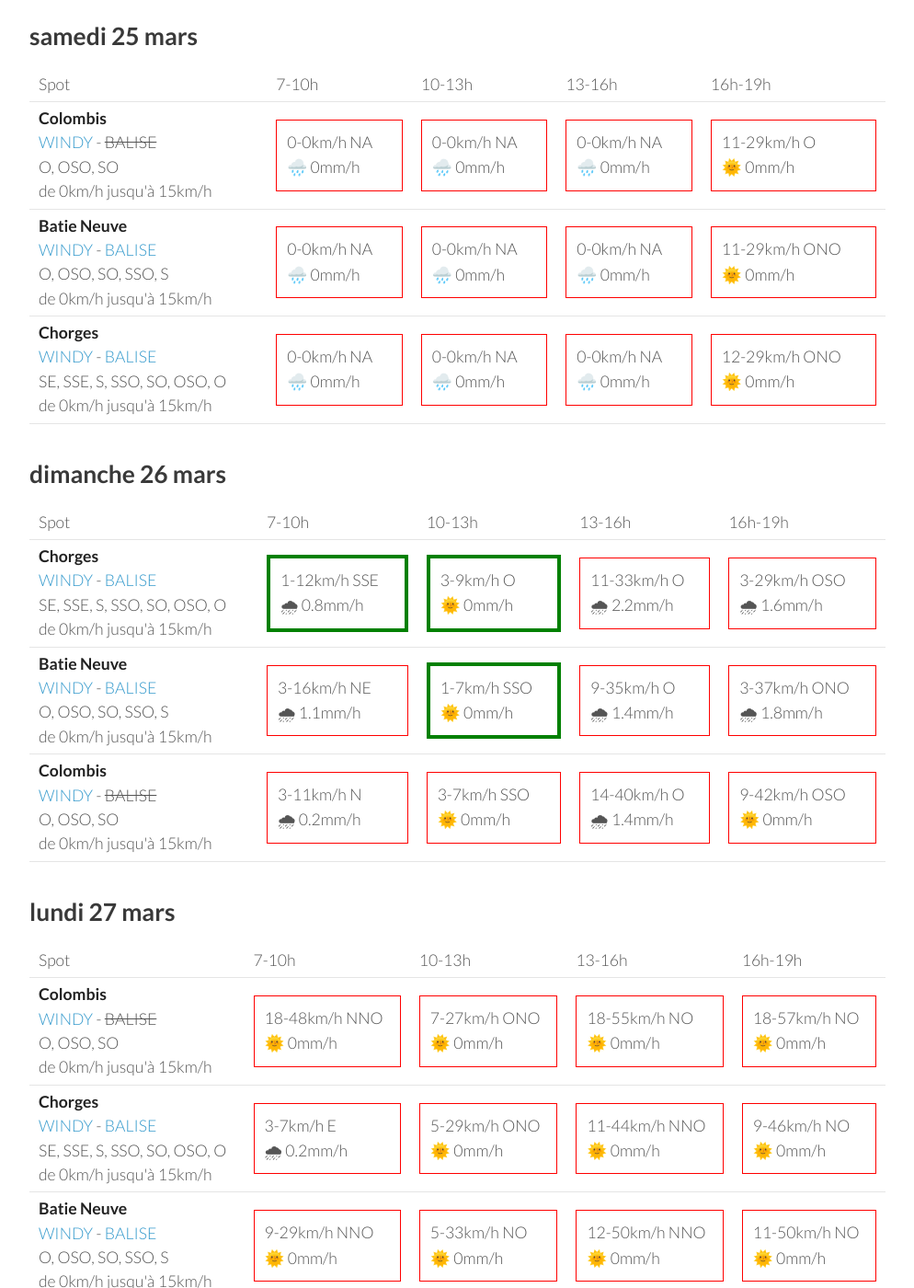
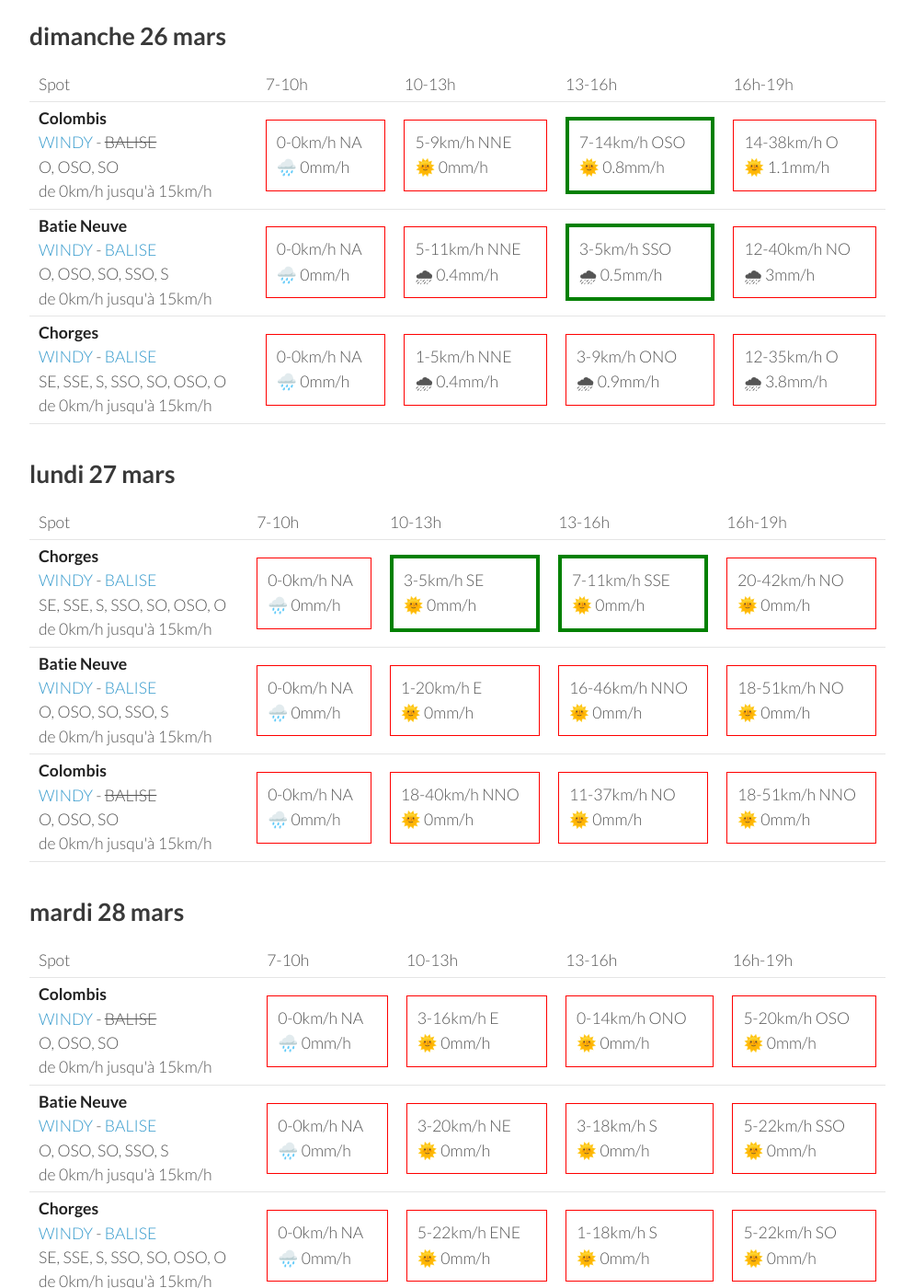
Before and after one commit to parapente-dans-le-nord/parapente-dans-le-nord.github.io, a Jekyll site: the page built from saint_andre.markdown, in a window 1280 px wide and 1400 px high, scrolled down 256 px. Shown: the whole window at 92% size, without its empty margins (26-1020 px from the left). Built offline with Jekyll 4.4.1, drawn with Linux system fonts in a browser that asks for light colours; some of the changed text lies outside the part shown.

Commit message:
update index.markdown

```diff
--- a/saint_andre.markdown
+++ b/saint_andre.markdown
@@ -7,9 +7,9 @@ title:  "Tous les spots"
 {: .links}
 
 # Prevision Windy, modèle Arome
-page mise à jour le samedi 25 mars 22:36
+page mise à jour le dimanche 26 mars 06:35
 
-## samedi 25 mars
+## dimanche 26 mars
 
 {::nomarkdown}
 <table>
@@ -25,73 +25,27 @@ page mise à jour le samedi 25 mars 22:36
         <td><strong>Colombis</strong><br><a href="https://windy.com/44.494/6.216?44.559,6.262,10">WINDY</a> - <span class="no-balise"> BALISE </span><br> <span class="vent-favorable">O, OSO, SO</span><br><span class="force-vent">de 0km/h jusqu'à 15km/h</span> </td>
 
             <td><div class="not-flyable"><p>0-0km/h NA</p><p>🌧️ 0mm/h</p></div></td>
-            <td><div class="not-flyable"><p>0-0km/h NA</p><p>🌧️ 0mm/h</p></div></td>
-            <td><div class="not-flyable"><p>0-0km/h NA</p><p>🌧️ 0mm/h</p></div></td>
-            <td><div class="not-flyable"><p>11-29km/h O</p><p>🌞 0mm/h</p></div></td>
+            <td><div class="not-flyable"><p>5-9km/h NNE</p><p>🌞 0mm/h</p></div></td>
+            <td><div class="flyable"><p>7-14km/h OSO</p><p>🌞 0.8mm/h</p></div></td>
+            <td><div class="not-flyable"><p>14-38km/h O</p><p>🌞 1.1mm/h</p></div></td>
 
     </tr>
 <tr>
         <td><strong>Batie Neuve</strong><br><a href="https://windy.com/44.584/6.236?44.559,6.262,10,m:eTtagly">WINDY</a> - <span class=""><a href="https://www.openwindmap.org/PP554">BALISE</a> </span><br> <span class="vent-favorable">O, OSO, SO, SSO, S</span><br><span class="force-vent">de 0km/h jusqu'à 15km/h</span> </td>
 
             <td><div class="not-flyable"><p>0-0km/h NA</p><p>🌧️ 0mm/h</p></div></td>
-            <td><div class="not-flyable"><p>0-0km/h NA</p><p>🌧️ 0mm/h</p></div></td>
-            <td><div class="not-flyable"><p>0-0km/h NA</p><p>🌧️ 0mm/h</p></div></td>
-            <td><div class="not-flyable"><p>11-29km/h ONO</p><p>🌞 0mm/h</p></div></td>
+            <td><div class="not-flyable"><p>5-11km/h NNE</p><p>🌧 0.4mm/h</p></div></td>
+            <td><div class="flyable"><p>3-5km/h SSO</p><p>🌧 0.5mm/h</p></div></td>
+            <td><div class="not-flyable"><p>12-40km/h NO</p><p>🌧 3mm/h</p></div></td>
 
     </tr>
 <tr>
         <td><strong>Chorges</strong><br><a href="https://windy.com/44.578/6.280?44.559,6.262,10">WINDY</a> - <span class=""><a href="https://www.openwindmap.org/PP554">BALISE</a> </span><br> <span class="vent-favorable">SE, SSE, S, SSO, SO, OSO, O</span><br><span class="force-vent">de 0km/h jusqu'à 15km/h</span> </td>
 
             <td><div class="not-flyable"><p>0-0km/h NA</p><p>🌧️ 0mm/h</p></div></td>
-            <td><div class="not-flyable"><p>0-0km/h NA</p><p>🌧️ 0mm/h</p></div></td>
-            <td><div class="not-flyable"><p>0-0km/h NA</p><p>🌧️ 0mm/h</p></div></td>
-            <td><div class="not-flyable"><p>12-29km/h ONO</p><p>🌞 0mm/h</p></div></td>
-
-    </tr>
-
-</tbody>
-</table>
-{:/}
-## dimanche 26 mars
-
-{::nomarkdown}
-<table>
-  <tbody>
-    <tr>
-      <td>Spot</td>
-      <td>7-10h</td>
-      <td>10-13h</td>
-      <td>13-16h</td>
-      <td>16h-19h</td>
-    </tr>
-<tr>
-        <td><strong>Chorges</strong><br><a href="https://windy.com/44.578/6.280?44.559,6.262,10">WINDY</a> - <span class=""><a href="https://www.openwindmap.org/PP554">BALISE</a> </span><br> <span class="vent-favorable">SE, SSE, S, SSO, SO, OSO, O</span><br><span class="force-vent">de 0km/h jusqu'à 15km/h</span> </td>
-
-            <td><div class="flyable"><p>1-12km/h SSE</p><p>🌧 0.8mm/h</p></div></td>
-            <td><div class="flyable"><p>3-9km/h O</p><p>🌞 0mm/h</p></div></td>
-            <td><div class="not-flyable"><p>11-33km/h O</p><p>🌧 2.2mm/h</p></div></td>
-            <td><div class="not-flyable"><p>3-29km/h OSO</p><p>🌧 1.6mm/h</p></div></td>
-
-
-    </tr>
-<tr>
-        <td><strong>Batie Neuve</strong><br><a href="https://windy.com/44.584/6.236?44.559,6.262,10,m:eTtagly">WINDY</a> - <span class=""><a href="https://www.openwindmap.org/PP554">BALISE</a> </span><br> <span class="vent-favorable">O, OSO, SO, SSO, S</span><br><span class="force-vent">de 0km/h jusqu'à 15km/h</span> </td>
-
-            <td><div class="not-flyable"><p>3-16km/h NE</p><p>🌧 1.1mm/h</p></div></td>
-            <td><div class="flyable"><p>1-7km/h SSO</p><p>🌞 0mm/h</p></div></td>
-            <td><div class="not-flyable"><p>9-35km/h O</p><p>🌧 1.4mm/h</p></div></td>
-            <td><div class="not-flyable"><p>3-37km/h ONO</p><p>🌧 1.8mm/h</p></div></td>
-
-
-    </tr>
-<tr>
-        <td><strong>Colombis</strong><br><a href="https://windy.com/44.494/6.216?44.559,6.262,10">WINDY</a> - <span class="no-balise"> BALISE </span><br> <span class="vent-favorable">O, OSO, SO</span><br><span class="force-vent">de 0km/h jusqu'à 15km/h</span> </td>
-
-            <td><div class="not-flyable"><p>3-11km/h N</p><p>🌧 0.2mm/h</p></div></td>
-            <td><div class="not-flyable"><p>3-7km/h SSO</p><p>🌞 0mm/h</p></div></td>
-            <td><div class="not-flyable"><p>14-40km/h O</p><p>🌧 1.4mm/h</p></div></td>
-            <td><div class="not-flyable"><p>9-42km/h OSO</p><p>🌞 0mm/h</p></div></td>
-
+            <td><div class="not-flyable"><p>1-5km/h NNE</p><p>🌧 0.4mm/h</p></div></td>
+            <td><div class="not-flyable"><p>3-9km/h ONO</p><p>🌧 0.9mm/h</p></div></td>
+            <td><div class="not-flyable"><p>12-35km/h O</p><p>🌧 3.8mm/h</p></div></td>
 
     </tr>
 
@@ -111,33 +65,30 @@ page mise à jour le samedi 25 mars 22:36
       <td>16h-19h</td>
     </tr>
 <tr>
-        <td><strong>Colombis</strong><br><a href="https://windy.com/44.494/6.216?44.559,6.262,10">WINDY</a> - <span class="no-balise"> BALISE </span><br> <span class="vent-favorable">O, OSO, SO</span><br><span class="force-vent">de 0km/h jusqu'à 15km/h</span> </td>
-
-            <td><div class="not-flyable"><p>18-48km/h NNO</p><p>🌞 0mm/h</p></div></td>
-            <td><div class="not-flyable"><p>7-27km/h ONO</p><p>🌞 0mm/h</p></div></td>
-            <td><div class="not-flyable"><p>18-55km/h NO</p><p>🌞 0mm/h</p></div></td>
-            <td><div class="not-flyable"><p>18-57km/h NO</p><p>🌞 0mm/h</p></div></td>
-
-
-    </tr>
-<tr>
         <td><strong>Chorges</strong><br><a href="https://windy.com/44.578/6.280?44.559,6.262,10">WINDY</a> - <span class=""><a href="https://www.openwindmap.org/PP554">BALISE</a> </span><br> <span class="vent-favorable">SE, SSE, S, SSO, SO, OSO, O</span><br><span class="force-vent">de 0km/h jusqu'à 15km/h</span> </td>
 
-            <td><div class="not-flyable"><p>3-7km/h E</p><p>🌧 0.2mm/h</p></div></td>
-            <td><div class="not-flyable"><p>5-29km/h ONO</p><p>🌞 0mm/h</p></div></td>
-            <td><div class="not-flyable"><p>11-44km/h NNO</p><p>🌞 0mm/h</p></div></td>
-            <td><div class="not-flyable"><p>9-46km/h NO</p><p>🌞 0mm/h</p></div></td>
-
+            <td><div class="not-flyable"><p>0-0km/h NA</p><p>🌧️ 0mm/h</p></div></td>
+            <td><div class="flyable"><p>3-5km/h SE</p><p>🌞 0mm/h</p></div></td>
+            <td><div class="flyable"><p>7-11km/h SSE</p><p>🌞 0mm/h</p></div></td>
+            <td><div class="not-flyable"><p>20-42km/h NO</p><p>🌞 0mm/h</p></div></td>
 
     </tr>
 <tr>
         <td><strong>Batie Neuve</strong><br><a href="https://windy.com/44.584/6.236?44.559,6.262,10,m:eTtagly">WINDY</a> - <span class=""><a href="https://www.openwindmap.org/PP554">BALISE</a> </span><br> <span class="vent-favorable">O, OSO, SO, SSO, S</span><br><span class="force-vent">de 0km/h jusqu'à 15km/h</span> </td>
 
-            <td><div class="not-flyable"><p>9-29km/h NNO</p><p>🌞 0mm/h</p></div></td>
-            <td><div class="not-flyable"><p>5-33km/h NO</p><p>🌞 0mm/h</p></div></td>
-            <td><div class="not-flyable"><p>12-50km/h NNO</p><p>🌞 0mm/h</p></div></td>
-            <td><div class="not-flyable"><p>11-50km/h NO</p><p>🌞 0mm/h</p></div></td>
+            <td><div class="not-flyable"><p>0-0km/h NA</p><p>🌧️ 0mm/h</p></div></td>
+            <td><div class="not-flyable"><p>1-20km/h E</p><p>🌞 0mm/h</p></div></td>
+            <td><div class="not-flyable"><p>16-46km/h NNO</p><p>🌞 0mm/h</p></div></td>
+            <td><div class="not-flyable"><p>18-51km/h NO</p><p>🌞 0mm/h</p></div></td>
 
+    </tr>
+<tr>
+        <td><strong>Colombis</strong><br><a href="https://windy.com/44.494/6.216?44.559,6.262,10">WINDY</a> - <span class="no-balise"> BALISE </span><br> <span class="vent-favorable">O, OSO, SO</span><br><span class="force-vent">de 0km/h jusqu'à 15km/h</span> </td>
+
+            <td><div class="not-flyable"><p>0-0km/h NA</p><p>🌧️ 0mm/h</p></div></td>
+            <td><div class="not-flyable"><p>18-40km/h NNO</p><p>🌞 0mm/h</p></div></td>
+            <td><div class="not-flyable"><p>11-37km/h NO</p><p>🌞 0mm/h</p></div></td>
+            <td><div class="not-flyable"><p>18-51km/h NNO</p><p>🌞 0mm/h</p></div></td>
 
     </tr>
 
@@ -159,31 +110,28 @@ page mise à jour le samedi 25 mars 22:36
 <tr>
         <td><strong>Colombis</strong><br><a href="https://windy.com/44.494/6.216?44.559,6.262,10">WINDY</a> - <span class="no-balise"> BALISE </span><br> <span class="vent-favorable">O, OSO, SO</span><br><span class="force-vent">de 0km/h jusqu'à 15km/h</span> </td>
 
+            <td><div class="not-flyable"><p>0-0km/h NA</p><p>🌧️ 0mm/h</p></div></td>
             <td><div class="not-flyable"><p>3-16km/h E</p><p>🌞 0mm/h</p></div></td>
-            <td><div class="not-flyable"><p>1-14km/h SSO</p><p>🌞 0mm/h</p></div></td>
-            <td><div class="not-flyable"><p>3-18km/h OSO</p><p>🌞 0mm/h</p></div></td>
-            <td><div class="not-flyable"><p>1-18km/h SO</p><p>🌞 0mm/h</p></div></td>
-
+            <td><div class="not-flyable"><p>0-14km/h ONO</p><p>🌞 0mm/h</p></div></td>
+            <td><div class="not-flyable"><p>5-20km/h OSO</p><p>🌞 0mm/h</p></div></td>
 
     </tr>
 <tr>
         <td><strong>Batie Neuve</strong><br><a href="https://windy.com/44.584/6.236?44.559,6.262,10,m:eTtagly">WINDY</a> - <span class=""><a href="https://www.openwindmap.org/PP554">BALISE</a> </span><br> <span class="vent-favorable">O, OSO, SO, SSO, S</span><br><span class="force-vent">de 0km/h jusqu'à 15km/h</span> </td>
 
-            <td><div class="not-flyable"><p>5-22km/h NE</p><p>🌞 0mm/h</p></div></td>
-            <td><div class="not-flyable"><p>1-16km/h S</p><p>🌞 0mm/h</p></div></td>
-            <td><div class="not-flyable"><p>3-18km/h SSO</p><p>🌞 0mm/h</p></div></td>
-            <td><div class="not-flyable"><p>3-20km/h SO</p><p>🌞 0mm/h</p></div></td>
-
+            <td><div class="not-flyable"><p>0-0km/h NA</p><p>🌧️ 0mm/h</p></div></td>
+            <td><div class="not-flyable"><p>3-20km/h NE</p><p>🌞 0mm/h</p></div></td>
+            <td><div class="not-flyable"><p>3-18km/h S</p><p>🌞 0mm/h</p></div></td>
+            <td><div class="not-flyable"><p>5-22km/h SSO</p><p>🌞 0mm/h</p></div></td>
 
     </tr>
 <tr>
         <td><strong>Chorges</strong><br><a href="https://windy.com/44.578/6.280?44.559,6.262,10">WINDY</a> - <span class=""><a href="https://www.openwindmap.org/PP554">BALISE</a> </span><br> <span class="vent-favorable">SE, SSE, S, SSO, SO, OSO, O</span><br><span class="force-vent">de 0km/h jusqu'à 15km/h</span> </td>
 
-            <td><div class="not-flyable"><p>5-24km/h ENE</p><p>🌞 0mm/h</p></div></td>
-            <td><div class="not-flyable"><p>1-16km/h SSO</p><p>🌞 0mm/h</p></div></td>
-            <td><div class="not-flyable"><p>3-18km/h SSO</p><p>🌞 0mm/h</p></div></td>
-            <td><div class="not-flyable"><p>3-18km/h SSO</p><p>🌞 0mm/h</p></div></td>
-
+            <td><div class="not-flyable"><p>0-0km/h NA</p><p>🌧️ 0mm/h</p></div></td>
+            <td><div class="not-flyable"><p>5-22km/h ENE</p><p>🌞 0mm/h</p></div></td>
+            <td><div class="not-flyable"><p>1-18km/h S</p><p>🌞 0mm/h</p></div></td>
+            <td><div class="not-flyable"><p>5-22km/h SO</p><p>🌞 0mm/h</p></div></td>
 
     </tr>
 
@@ -205,31 +153,28 @@ page mise à jour le samedi 25 mars 22:36
 <tr>
         <td><strong>Colombis</strong><br><a href="https://windy.com/44.494/6.216?44.559,6.262,10">WINDY</a> - <span class="no-balise"> BALISE </span><br> <span class="vent-favorable">O, OSO, SO</span><br><span class="force-vent">de 0km/h jusqu'à 15km/h</span> </td>
 
+            <td><div class="not-flyable"><p>0-0km/h NA</p><p>🌧️ 0mm/h</p></div></td>
             <td><div class="not-flyable"><p>5-14km/h E</p><p>🌞 0mm/h</p></div></td>
-            <td><div class="not-flyable"><p>1-14km/h ESE</p><p>🌞 0mm/h</p></div></td>
+            <td><div class="not-flyable"><p>1-14km/h E</p><p>🌞 0mm/h</p></div></td>
             <td><div class="not-flyable"><p>5-20km/h SO</p><p>🌞 0mm/h</p></div></td>
-            <td><div class="not-flyable"><p>7-25km/h SO</p><p>🌞 0mm/h</p></div></td>
-
 
     </tr>
 <tr>
         <td><strong>Batie Neuve</strong><br><a href="https://windy.com/44.584/6.236?44.559,6.262,10,m:eTtagly">WINDY</a> - <span class=""><a href="https://www.openwindmap.org/PP554">BALISE</a> </span><br> <span class="vent-favorable">O, OSO, SO, SSO, S</span><br><span class="force-vent">de 0km/h jusqu'à 15km/h</span> </td>
 
+            <td><div class="not-flyable"><p>0-0km/h NA</p><p>🌧️ 0mm/h</p></div></td>
             <td><div class="not-flyable"><p>3-18km/h NE</p><p>🌞 0mm/h</p></div></td>
-            <td><div class="not-flyable"><p>3-20km/h S</p><p>🌞 0mm/h</p></div></td>
+            <td><div class="not-flyable"><p>3-18km/h S</p><p>🌞 0mm/h</p></div></td>
             <td><div class="not-flyable"><p>5-25km/h SO</p><p>🌞 0mm/h</p></div></td>
-            <td><div class="not-flyable"><p>7-29km/h SO</p><p>🌞 0mm/h</p></div></td>
-
 
     </tr>
 <tr>
         <td><strong>Chorges</strong><br><a href="https://windy.com/44.578/6.280?44.559,6.262,10">WINDY</a> - <span class=""><a href="https://www.openwindmap.org/PP554">BALISE</a> </span><br> <span class="vent-favorable">SE, SSE, S, SSO, SO, OSO, O</span><br><span class="force-vent">de 0km/h jusqu'à 15km/h</span> </td>
 
-            <td><div class="not-flyable"><p>3-20km/h NE</p><p>🌞 0mm/h</p></div></td>
+            <td><div class="not-flyable"><p>0-0km/h NA</p><p>🌧️ 0mm/h</p></div></td>
+            <td><div class="not-flyable"><p>3-18km/h NE</p><p>🌞 0mm/h</p></div></td>
             <td><div class="not-flyable"><p>3-20km/h S</p><p>🌞 0mm/h</p></div></td>
             <td><div class="not-flyable"><p>5-25km/h SO</p><p>🌞 0mm/h</p></div></td>
-            <td><div class="not-flyable"><p>7-29km/h SO</p><p>🌞 0mm/h</p></div></td>
-
 
     </tr>
 
@@ -251,31 +196,28 @@ page mise à jour le samedi 25 mars 22:36
 <tr>
         <td><strong>Colombis</strong><br><a href="https://windy.com/44.494/6.216?44.559,6.262,10">WINDY</a> - <span class="no-balise"> BALISE </span><br> <span class="vent-favorable">O, OSO, SO</span><br><span class="force-vent">de 0km/h jusqu'à 15km/h</span> </td>
 
+            <td><div class="not-flyable"><p>0-0km/h NA</p><p>🌧️ 0mm/h</p></div></td>
             <td><div class="not-flyable"><p>1-20km/h SE</p><p>🌧 1.4mm/h</p></div></td>
-            <td><div class="not-flyable"><p>3-16km/h SSE</p><p>🌞 0mm/h</p></div></td>
-            <td><div class="not-flyable"><p>7-24km/h ONO</p><p>🌞 0mm/h</p></div></td>
-            <td><div class="not-flyable"><p>3-27km/h ONO</p><p>🌞 0mm/h</p></div></td>
-
+            <td><div class="not-flyable"><p>3-16km/h SSE</p><p>🌧 0mm/h</p></div></td>
+            <td><div class="not-flyable"><p>7-24km/h ONO</p><p>🌧 0mm/h</p></div></td>
 
     </tr>
 <tr>
         <td><strong>Batie Neuve</strong><br><a href="https://windy.com/44.584/6.236?44.559,6.262,10,m:eTtagly">WINDY</a> - <span class=""><a href="https://www.openwindmap.org/PP554">BALISE</a> </span><br> <span class="vent-favorable">O, OSO, SO, SSO, S</span><br><span class="force-vent">de 0km/h jusqu'à 15km/h</span> </td>
 
+            <td><div class="not-flyable"><p>0-0km/h NA</p><p>🌧️ 0mm/h</p></div></td>
             <td><div class="not-flyable"><p>1-31km/h NNE</p><p>🌧 2.1mm/h</p></div></td>
             <td><div class="not-flyable"><p>1-24km/h SO</p><p>🌧 0.4mm/h</p></div></td>
-            <td><div class="not-flyable"><p>7-29km/h ONO</p><p>🌞 0mm/h</p></div></td>
-            <td><div class="not-flyable"><p>5-31km/h ONO</p><p>🌞 0mm/h</p></div></td>
-
+            <td><div class="not-flyable"><p>7-29km/h ONO</p><p>🌧 0mm/h</p></div></td>
 
     </tr>
 <tr>
         <td><strong>Chorges</strong><br><a href="https://windy.com/44.578/6.280?44.559,6.262,10">WINDY</a> - <span class=""><a href="https://www.openwindmap.org/PP554">BALISE</a> </span><br> <span class="vent-favorable">SE, SSE, S, SSO, SO, OSO, O</span><br><span class="force-vent">de 0km/h jusqu'à 15km/h</span> </td>
 
+            <td><div class="not-flyable"><p>0-0km/h NA</p><p>🌧️ 0mm/h</p></div></td>
             <td><div class="not-flyable"><p>1-33km/h NE</p><p>🌧 2.3mm/h</p></div></td>
             <td><div class="not-flyable"><p>1-25km/h SSO</p><p>🌧 0.6mm/h</p></div></td>
-            <td><div class="not-flyable"><p>7-29km/h O</p><p>🌞 0mm/h</p></div></td>
-            <td><div class="not-flyable"><p>5-31km/h O</p><p>🌞 0mm/h</p></div></td>
-
+            <td><div class="not-flyable"><p>7-29km/h O</p><p>🌧 0mm/h</p></div></td>
 
     </tr>
 
```
